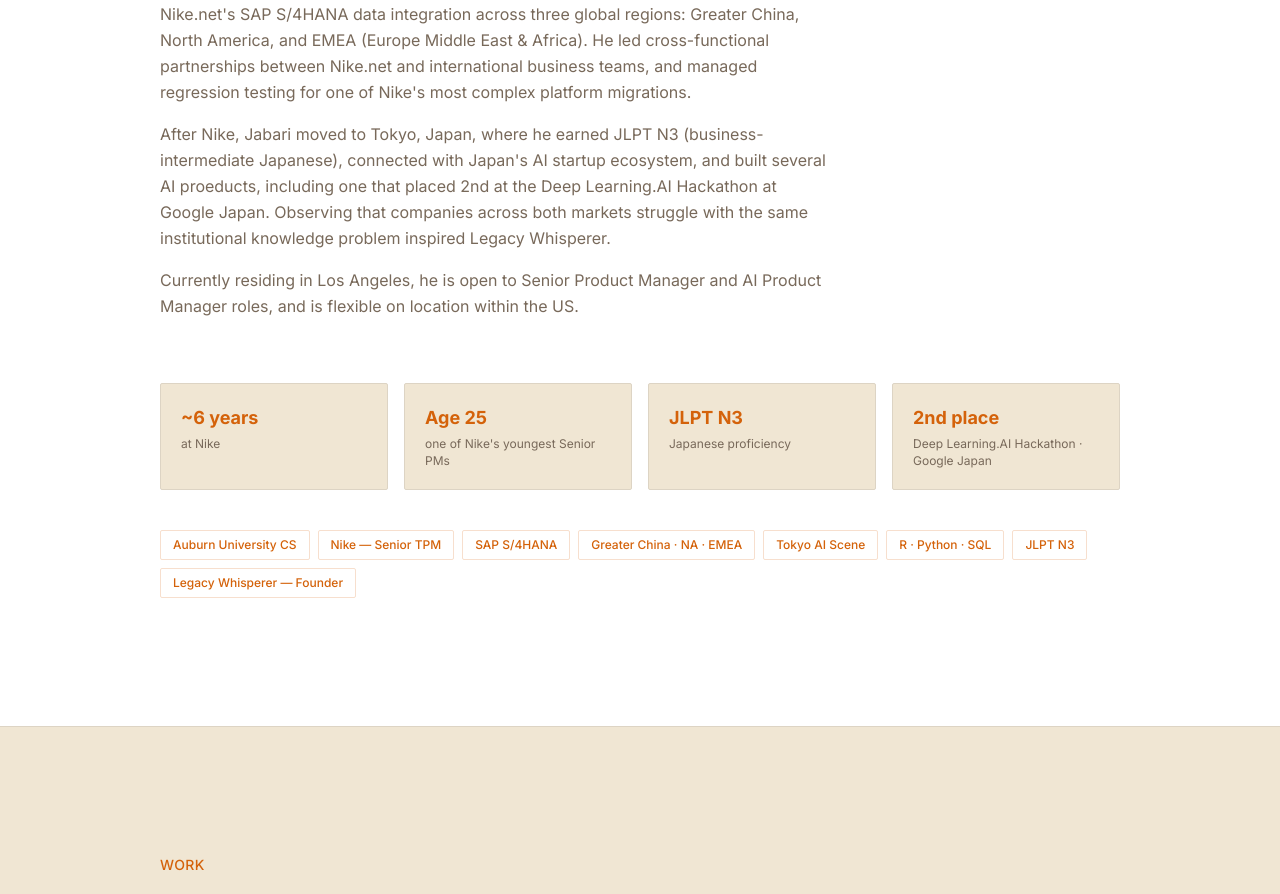
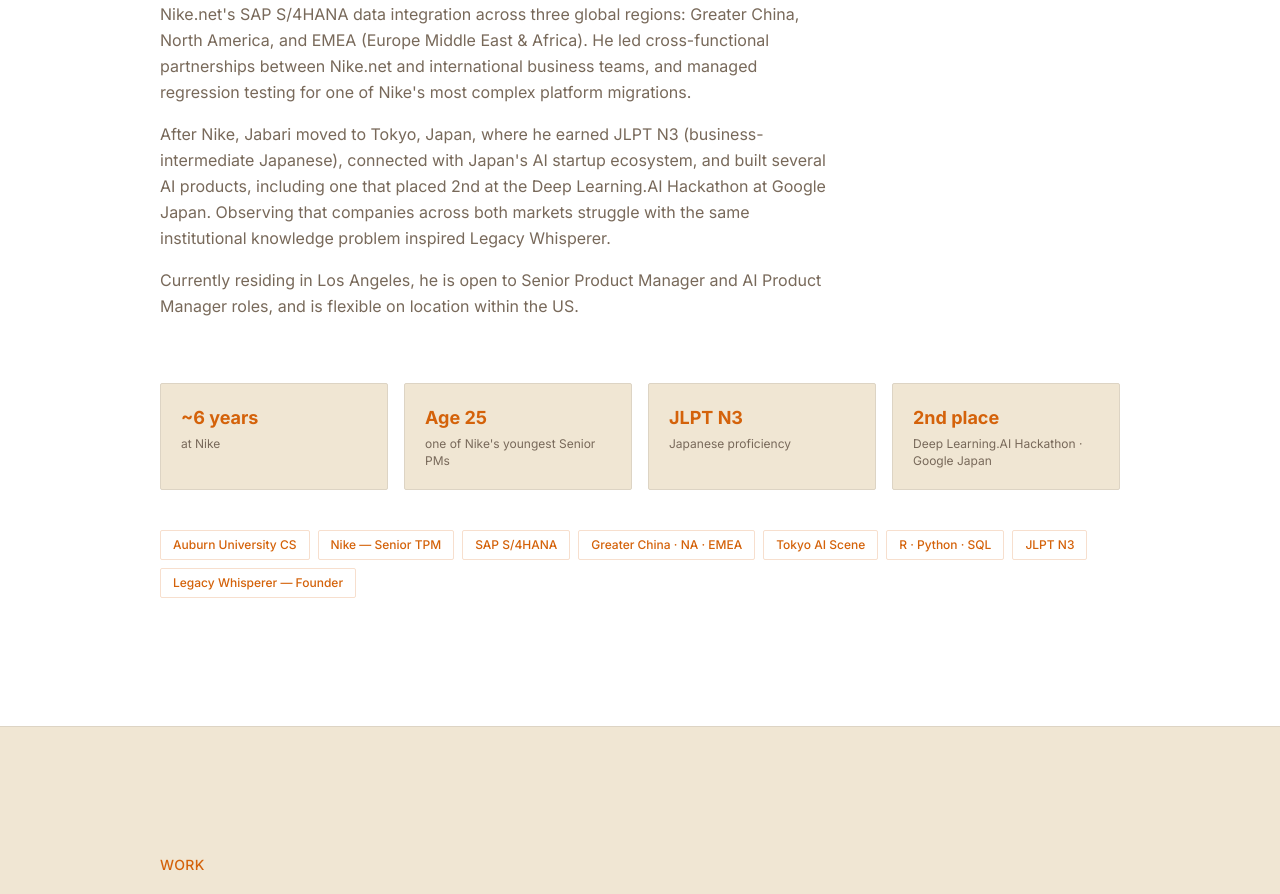
Before and after one commit to JLateef/Jabari-Portfolio, a Next.js app: page / in a window 1280 px wide. Shown: the part 1240-2134 px from the top of the page. Built offline with nearby package versions, Linux system fonts and the light colour scheme.

Commit message:
fix: correct typo proeducts -> products

```diff
--- a/components/sections/About.tsx
+++ b/components/sections/About.tsx
@@ -36,7 +36,7 @@ export default function About() {
                 At Nike, Jabari spent a year and a half as a Data Analyst, and four years owning Nike.net&apos;s SAP S/4HANA data integration across three global regions: Greater China, North America, and EMEA (Europe Middle East & Africa). He led cross-functional partnerships between Nike.net and international business teams, and managed regression testing for one of Nike&apos;s most complex platform migrations.
               </p>
               <p>
-                After Nike, Jabari moved to Tokyo, Japan, where he earned JLPT N3 (business-intermediate Japanese), connected with Japan&apos;s AI startup ecosystem, and built several AI proeducts, including one that placed 2nd at the Deep Learning.AI Hackathon at Google Japan. Observing that companies across both markets struggle with the same institutional knowledge problem inspired Legacy Whisperer.
+                After Nike, Jabari moved to Tokyo, Japan, where he earned JLPT N3 (business-intermediate Japanese), connected with Japan&apos;s AI startup ecosystem, and built several AI products, including one that placed 2nd at the Deep Learning.AI Hackathon at Google Japan. Observing that companies across both markets struggle with the same institutional knowledge problem inspired Legacy Whisperer.
               </p>
               <p>
                 Currently residing in Los Angeles, he is open to Senior Product Manager and AI Product Manager roles, and is flexible on location within the US.
```
